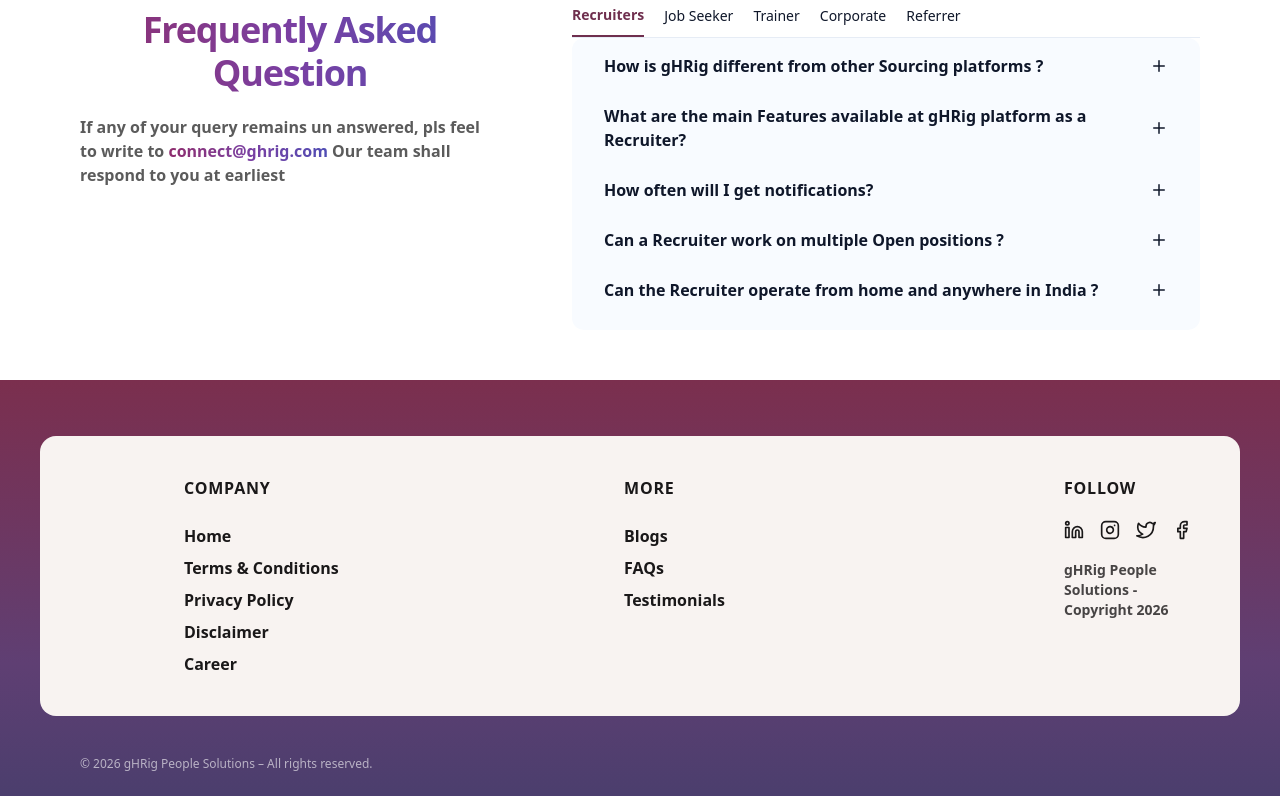
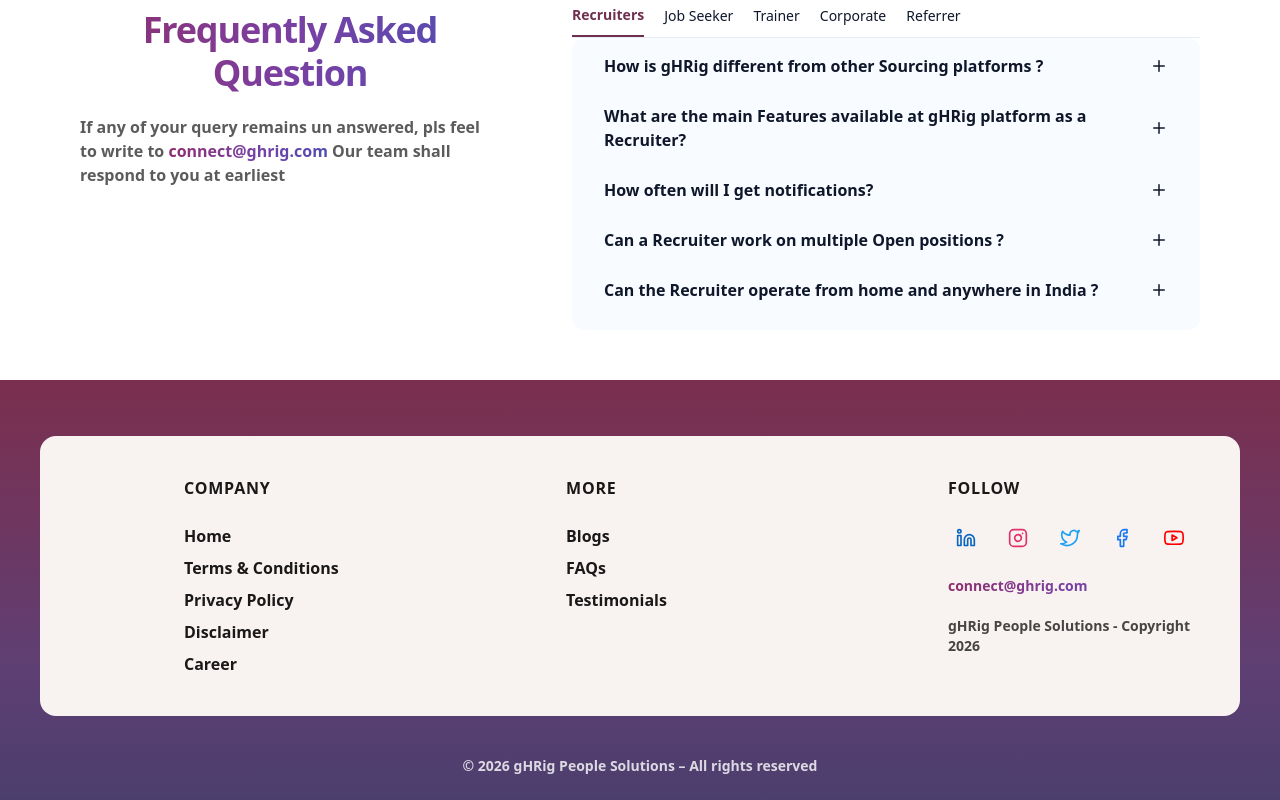
Before and after one commit to Vishal-coder8400/ghrig-new-updated-website, a Next.js app: page / in a window 1280 px wide. Shown: the part 4245-5045 px from the top of the page. Built offline with nearby package versions, Linux system fonts and the light colour scheme.

Commit message:
changes from client

```diff
--- a/app/home/Testimonials.jsx
+++ b/app/home/Testimonials.jsx
@@ -25,7 +25,9 @@
 
 export default function TestimonialsSection() {
   return (
-    <section className="w-full py-8 sm:py-10 bg-white">
+    <section
+    id="testimonials"
+    className="w-full py-8 sm:py-10 bg-white">
       {/* Header */}
       <div className="max-w-6xl mx-auto flex flex-col sm:flex-row items-start sm:items-center justify-between mb-8 sm:mb-10 px-4 sm:px-6">
         <h2
--- a/app/register/page.jsx
+++ b/app/register/page.jsx
@@ -4,7 +4,7 @@
 
 const roles = [
   {
-    title: "Recruiter / Company",
+    title: "gHRig Recruiter",
     desc: "Hire top talent faster",
     slug: "recruiter",
     img: "/assets/images/recruiter-card1.png",
@@ -28,7 +28,7 @@
     img: "/assets/images/referrer-card.png",
   },
   {
-    title: "Corporate HR",
+    title: "Client / Corporate HR",
     desc: "End-to-end hiring solutions",
     slug: "corporate",
     img: "/assets/images/corporate-card.png",
--- a/components/footer.jsx
+++ b/components/footer.jsx
@@ -1,6 +1,6 @@
 import React from "react";
 import Link from "next/link";
-import { FiLinkedin, FiInstagram, FiTwitter, FiFacebook } from "react-icons/fi";
+import { FiLinkedin, FiInstagram, FiTwitter, FiFacebook, FiYoutube } from "react-icons/fi";
 
 export default function Footer() {
   return (
@@ -74,17 +74,25 @@
                 MORE
               </h3>
            <ul className="flex flex-col items-start gap-2 self-stretch w-full text-sm lg:text-base">
-                {["Blogs", "FAQs", "Testimonials"].map((item) => (
+  {["Blogs", "FAQs", "Testimonials"].map((item) => {
+    const href =
+      item === "Testimonials"
+        ? "/#testimonials"
+        : `/${item.toLowerCase()}`;
+
+    return (
       <li key={item} className="self-stretch">
         <Link
-                      href={`/${item.toLowerCase()}`}
-                      className="font-normal text-[#1a1819]  font-semibold  hover:underline"
+          href={href}
+          className="font-normal text-[#1a1819] font-semibold hover:underline"
         >
           {item}
         </Link>
       </li>
-                ))}
+    );
+  })}
 </ul>
+
             </nav>
           </div>
 
@@ -96,35 +104,81 @@
 
             <div className="flex flex-col gap-5 text-sm lg:text-base">
               <div className="flex items-center gap-4">
-                <div className="flex gap-4 text-[#1a1819]">
+                <div className="flex items-center gap-4">
   {/* LinkedIn */}
+  <Link
+    href="https://www.linkedin.com/company/ghrig-people-solutions/"
+    target="_blank"
+    className="p-2 rounded-full transition-all duration-300 hover:bg-[#0A66C2]"
+  >
     <FiLinkedin
       size={20}
-    className="text-[#1a1819] transition-colors duration-300 hover:text-[#0A66C2]"
+      className="text-[#0A66C2] hover:text-white"
     />
+  </Link>
 
   {/* Instagram */}
+  <Link
+    href="https://www.instagram.com/ghrig.people.solutions/"
+    target="_blank"
+    className="p-2 rounded-full transition-all duration-300 hover:bg-[#E1306C]"
+  >
     <FiInstagram
       size={20}
-    className="text-[#1a1819] transition-colors duration-300 hover:text-[#E1306C]"
+      className="text-[#E1306C] hover:text-white"
     />
+  </Link>
 
   {/* Twitter / X */}
+  <Link
+    href="https://x.com/ghrigsolution"
+    target="_blank"
+    className="p-2 rounded-full transition-all duration-300 hover:bg-[#1DA1F2]"
+  >
     <FiTwitter
       size={20}
-    className="text-[#1a1819] transition-colors duration-300 hover:text-[#1DA1F2]"
+      className="text-[#1DA1F2] hover:text-white"
     />
+  </Link>
 
   {/* Facebook */}
+  <Link
+    href="https://www.facebook.com/people/gHRig-People-Solutions/61573131050969/"
+    target="_blank"
+    className="p-2 rounded-full transition-all duration-300 hover:bg-[#1877F2]"
+  >
     <FiFacebook
       size={20}
-    className="text-[#1a1819] transition-colors duration-300 hover:text-[#1877F2]"
+      className="text-[#1877F2] hover:text-white"
     />
+  </Link>
+
+  {/* YouTube */}
+  <Link
+    href="https://www.youtube.com/@ghrig-people.solutions"
+    target="_blank"
+    className="p-2 rounded-full transition-all duration-300 hover:bg-[#FF0000]"
+  >
+    <FiYoutube
+      size={20}
+      className="text-[#FF0000] hover:text-white"
+    />
+  </Link>
 </div>
+
               </div>
 
               {/* <div className="font-medium text-[#1a1819]">Logo</div> */}
 
+
+              <div className="text-xs lg:text-sm font-semibold  bg-gradient-to-r
+            from-[#8E2C6D]
+            via-[#7A3FA2]
+            to-[#4B4DB5]
+            bg-clip-text
+            text-transparent">
+               connect@ghrig.com
+              </div>
               <div className="text-xs lg:text-sm font-semibold text-[#1a1819]/80">
                 gHRig People Solutions - Copyright 2026
               </div>
@@ -153,7 +207,10 @@
 
 
     {/* COPYRIGHT */}
-    <p>© 2026 gHRig People Solutions – All rights reserved.</p>
+    <div className="w-full text-center text-xs lg:text-sm font-semibold text-white/80">
+  © 2026 gHRig People Solutions – All rights reserved
+</div>
+
 
   </div>
 </div>
```
Also changed, not shown: app/globals.css (line endings or trailing spaces), app/home/banner_section_new.jsx (line endings or trailing spaces). Lines whose indentation alone changed are shown as unchanged.
